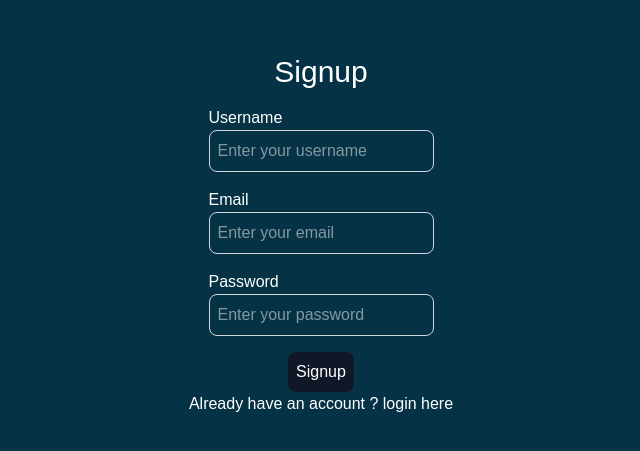
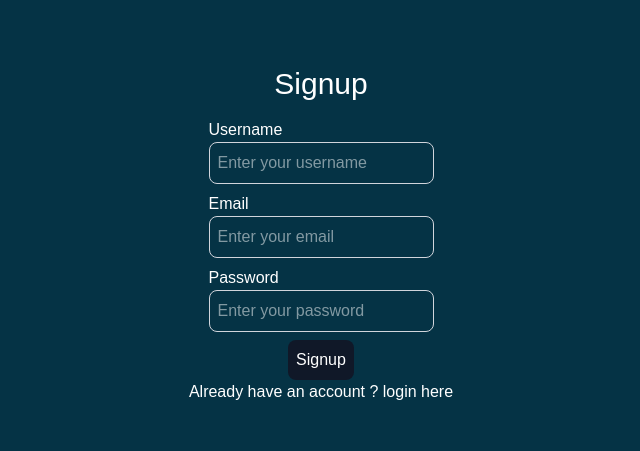
Before and after one commit to MAHasnain/full-stack_auth_system, a Next.js app: page /signup in a window 1280 px wide. Shown: the part 173-624 px from the top of the page, without its empty margins (319-959 px from the left). Built offline with nearby package versions, Linux system fonts and the light colour scheme.

Commit message:
feat(auth): add user signup flow with validation
- Implemented user signup API with password hashing
- Integrated MongoDB user model with signup route
- Added Formik + Yup for client-side form handling and validation
- Created signup UI with proper error handling and navigation

```diff
--- /dev/null
+++ b/src/app/api/users/signup/route.ts
@@ -0,0 +1,48 @@
+import { dbConnect } from "@/dbConfig/dbConfig";
+import User from "@/models/userModel";
+import bcrypt from "bcryptjs";
+import { NextRequest, NextResponse } from "next/server";
+
+dbConnect();
+
+export async function POST(request: NextRequest) {
+  try {
+    const reqBody = await request.json();
+    const { username, email, password } = reqBody;
+    console.log(reqBody);
+
+    // cehck if user is already exist
+    const user = await User.findOne({ email });
+
+    if (user) {
+      // console.error({ error: "User is aleady exist" });
+      return NextResponse.json(
+        { error: "User is aleady exist" },
+        { status: 400 }
+      );
+    }
+
+    // password encryption
+    const salt = await bcrypt.genSalt(10);
+    const hashedPassword = await bcrypt.hash(password, salt);
+
+    // user save in db
+    const newUser = new User({
+      username,
+      email,
+      password: hashedPassword,
+    });
+
+    const savedUser = await newUser.save();
+    console.log(savedUser);
+
+    return NextResponse.json({
+      message: "User created successfully.",
+      success: true,
+      savedUser,
+    });
+  } catch (error: any) {
+    console.log(error);
+    return NextResponse.json({ error: error.message }, { status: 500 });
+  }
+}
--- a/src/app/signup/page.tsx
+++ b/src/app/signup/page.tsx
@@ -1,20 +1,35 @@
 "use client";
 
 import axios from "axios";
+import { FastField, Field, Form, Formik } from "formik";
 import Link from "next/link";
 import { useRouter } from "next/navigation";
-import { useState } from "react";
+import * as Yup from "yup";
+
 
 const SignupPage = () => {
-  const [user, setUser] = useState({
-    username: "",
-    email: "",
-    password: "",
-  });
-  // axios
+  // const [user, setUser] = useState({
+  //   username: "",
+  //   email: "",
+  //   password: "",
+  // });
   const router = useRouter();
 
-  const signup = async () => {};
+  // const [buttonDisabled, setButtonDisabled] = useState();
+
+  const signup = async (user: {
+    username: string;
+    email: string;
+    password: string;
+  }) => {
+    try {
+      const response = await axios.post("/api/users/signup", user);
+      console.log(response);
+      router.push("/login");
+    } catch (err: any) {
+      console.log("Signup failed, ", err.message);
+    }
+  };
 
   return (
     <>
@@ -23,60 +38,94 @@ const SignupPage = () => {
           <h2 className="text-3xl py-4">Signup</h2>
         </div>
 
-        <form action="" method="post" className="">
+        <Formik
+          initialValues={{
+            username: "",
+            email: "",
+            password: "",
+          }}
+          validationSchema={Yup.object({
+            email: Yup.string()
+              .email("Invalid email format")
+              .required("Email is required"),
+            username: Yup.string()
+              .min(8, "Must be at least 8 characters")
+              .max(30, "Must be less than 30 characters")
+              .required("Username is required")
+              .matches(
+                /^[a-zA-Z0-9]+$/,
+                "Cannot contain special characters or spaces"
+              ),
+            password: Yup.string()
+              .required("Password is required")
+              .min(8, "Password must be at least 8 characters")
+              .matches(/[a-zA-Z]/, "Password can only contain Latin letters"),
+          })}
+          onSubmit={(user) => {
+            signup(user);
+          }}
+        >
+          {({ errors, touched, handleSubmit }) => (
+            <Form onSubmit={handleSubmit} className="">
               <div>
                 <label htmlFor="username">Username</label>
                 <div>
-              <input
+                  <Field
                     type="text"
                     name="username"
                     id="username"
-                value={user.username}
-                onChange={(e) => setUser({ ...user, username: e.target.value })}
                     placeholder="Enter your username"
-                className="p-2 border border-gray-300 rounded-lg mb-4 focus:outline-none focus:border-gray-600"
+                    className="p-2 border border-gray-300 rounded-lg mb-2 focus:outline-none focus:border-gray-600"
                   />
+                  {errors.username && touched.username && (
+                    <p className="mb-1 text-red-500 text-sm">{errors.username}</p>
+                  )}
                 </div>
               </div>
               <div>
                 <label htmlFor="email">Email</label>
                 <div>
-              <input
+                  {/* <FastField name="" placeholder="" /> */}
+                  <Field
                     type="email"
                     name="email"
                     id="email"
-                value={user.email}
-                onChange={(e) => setUser({ ...user, email: e.target.value })}
                     placeholder="Enter your email"
-                className="p-2 border border-gray-300 rounded-lg mb-4 focus:outline-none focus:border-gray-600"
+                    className="p-2 border border-gray-300 rounded-lg mb-2 focus:outline-none focus:border-gray-600"
                   />
+                  {errors.email && touched.email && (
+                    <p className="mb-1 text-red-500 text-sm">{errors.email}</p>
+                  )}
                 </div>
               </div>
               <div>
                 <label htmlFor="password">Password</label>
                 <div>
-              <input
+                  <Field
                     type="password"
                     name="password"
                     id="password"
-                value={user.password}
-                onChange={(e) => setUser({ ...user, password: e.target.value })}
                     placeholder="Enter your password"
-                className="p-2 border border-gray-300 rounded-lg mb-4 focus:outline-none focus:border-gray-600"
+                    className="p-2 border border-gray-300 rounded-lg mb-2 focus:outline-none focus:border-gray-600"
                   />
+                  {errors.password && touched.password && (
+                    <p className="mb-1 text-red-500 text-sm">{errors.password}</p>
+                  )}
                 </div>
               </div>
 
               <div className="flex justify-center text-white">
                 <button
                   type="submit"
-              onClick={signup}
                   className="p-2 bg-gray-900 hover:bg-gray-800 cursor-pointer rounded-lg"
                 >
                   Signup
                 </button>
               </div>
-        </form>
+            </Form>
+          )}
+        </Formik>
+
         <p>
           Already have an account ? <Link href={"/login"}>login here</Link>
         </p>
```
Lines whose indentation alone changed are shown as unchanged.
